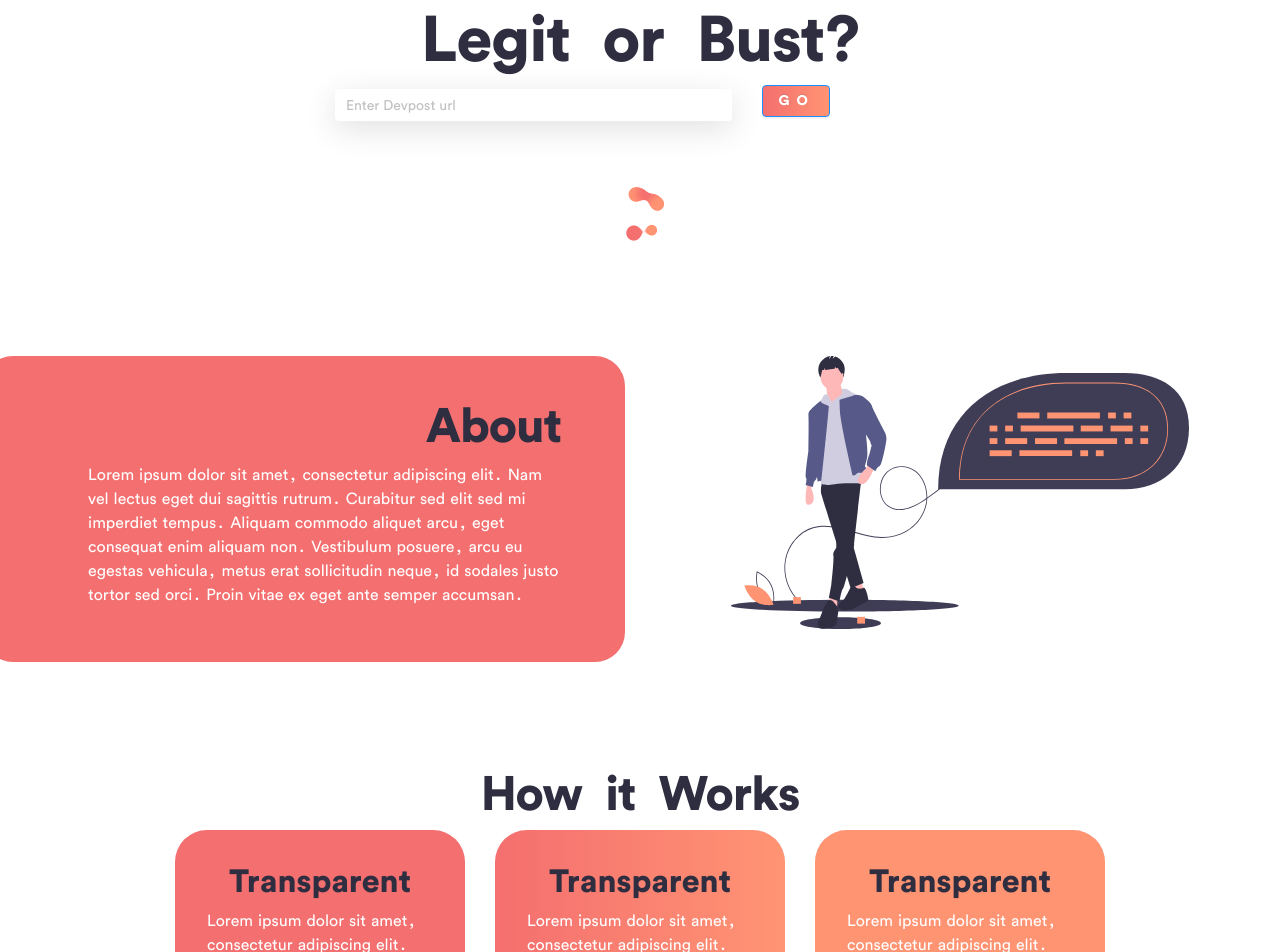
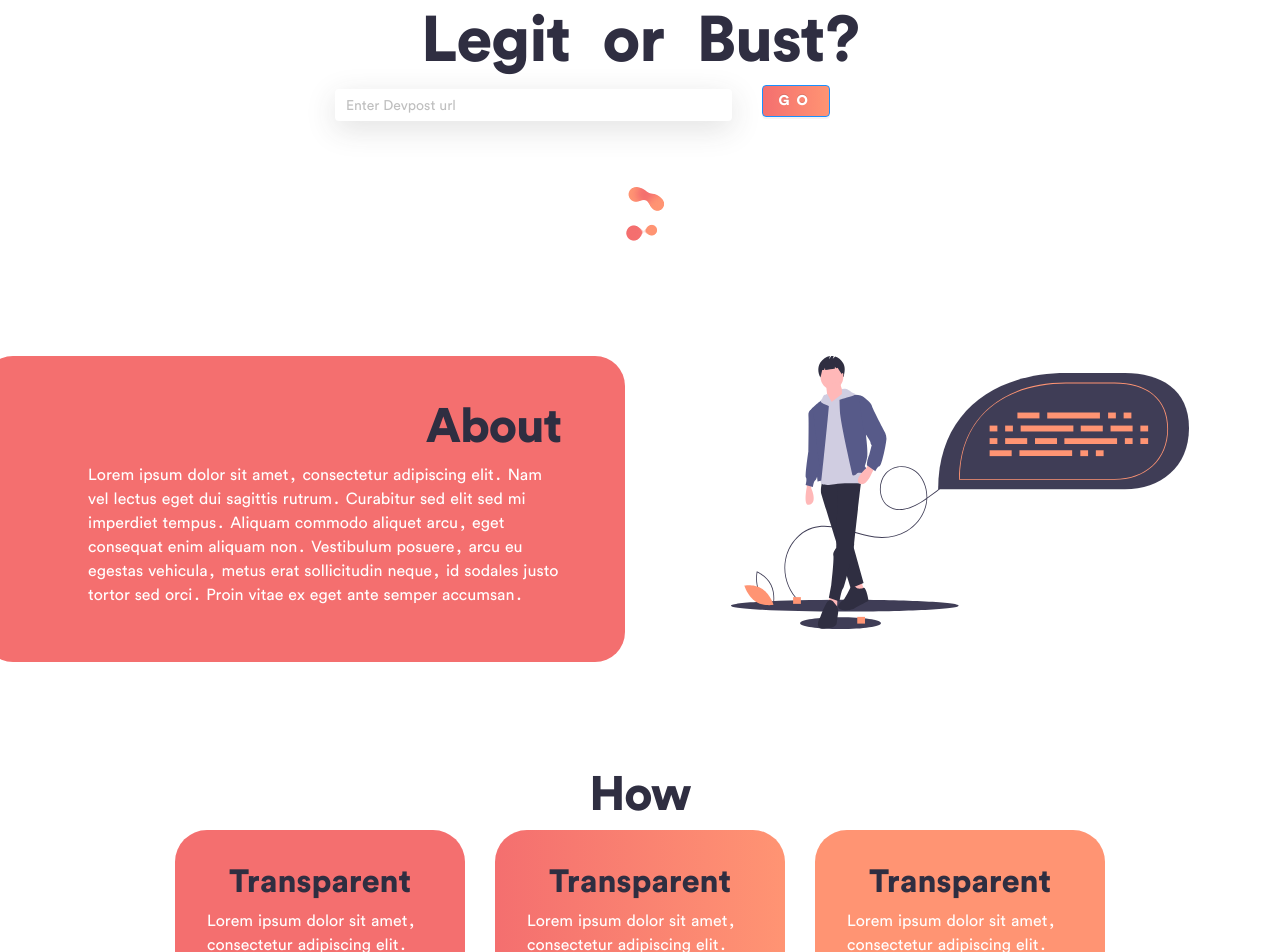
Before and after one commit to willshiao/CheaterBeater, a React (Create React App) app in the folder frontend/: page / in a window 1280 px wide. Shown: the top 952 px of the page. Built offline with nearby package versions, Linux system fonts and the light colour scheme.

Commit message:
Move static content into content file

```diff
--- a/frontend/src/components/Landing/About/About.js
+++ b/frontend/src/components/Landing/About/About.js
@@ -1,6 +1,9 @@
 import React from 'react';
 import './About.scss';
+import content from '../../../content';
 import cbImage from '../../../assets/imgs/cb-1.svg';
+
+const { about } = content;
 
 const About = () => {
   return (
@@ -9,8 +12,8 @@
         <div className="row justify-content-center">
           <div className="col-6">
             <div className="About__wrapper">
-              <h2 className="About__title">About</h2>
-              <p className="About__desc">Lorem ipsum dolor sit amet, consectetur adipiscing elit. Nam vel lectus eget dui sagittis rutrum. Curabitur sed elit sed mi imperdiet tempus. Aliquam commodo aliquet arcu, eget consequat enim aliquam non. Vestibulum posuere, arcu eu egestas vehicula, metus erat sollicitudin neque, id sodales justo tortor sed orci. Proin vitae ex eget ante semper accumsan.</p>
+              <h2 className="About__title">{about.title}</h2>
+              <p className="About__desc">{about.description}</p>
             </div>
           </div>
           <div className="col-6">
--- a/frontend/src/components/Landing/Challenges/Challenges.js
+++ b/frontend/src/components/Landing/Challenges/Challenges.js
@@ -1,6 +1,9 @@
 import React from 'react';
 import './Challenges.scss';
+import content from '../../../content';
 import cbImage from '../../../assets/imgs/cb-2.svg';
+
+const { challenges } = content;
 
 const Challenges = () => {
   return (
@@ -12,8 +15,8 @@
           </div>
           <div className="col-6">
             <div className="Challenges__wrapper">
-              <h2 className="Challenges__title">Challenges</h2>
-              <p className="Challenges__desc">Lorem ipsum dolor sit amet, consectetur adipiscing elit. Nam vel lectus eget dui sagittis rutrum. Curabitur sed elit sed mi imperdiet tempus. Aliquam commodo aliquet arcu, eget consequat enim aliquam non. Vestibulum posuere, arcu eu egestas vehicula, metus erat sollicitudin neque, id sodales justo tortor sed orci. Proin vitae ex eget ante semper accumsan.</p>
+              <h2 className="Challenges__title">{challenges.title}</h2>
+              <p className="Challenges__desc">{challenges.description}</p>
             </div>
           </div>
         </div>
--- a/frontend/src/components/Landing/Footer/Footer.js
+++ b/frontend/src/components/Landing/Footer/Footer.js
@@ -1,10 +1,13 @@
 import React from 'react';
 import './Footer.scss';
+import content from '../../../content';
+
+const { footer } = content;
 
 const Footer = () => {
   return (
     <section className="Footer">
-      <p className="Footer__desc">Made with 🐍 at LA Hacks 2020</p>
+      <p className="Footer__desc">{footer.description}</p>
     </section>
   )
 }
--- a/frontend/src/components/Landing/How/How.js
+++ b/frontend/src/components/Landing/How/How.js
@@ -1,28 +1,31 @@
 import React from 'react';
 import './How.scss';
+import content from '../../../content';
+
+const { how } = content;
 
 const How = () => {
   return(
     <section className="How">
       <div className="container-fluid">
-        <h2 className="How__title">How it Works</h2>
+        <h2 className="How__title">{how.title}</h2>
         <div className="row justify-content-center">
           <div className="col-3">
             <div className="How__wrapper How__first">
-              <h2 className="How__subtitle">Transparent</h2>
-              <p className="How__desc">Lorem ipsum dolor sit amet, consectetur adipiscing elit. Nam vel lectus eget dui sagittis rutrum. Curabitur sed elit sed mi imperdiet tempus. Aliquam commodo aliquet arcu, eget consequat enim aliquam non. Vestibulum posuere, arcu eu egestas vehicula, metus erat sollicitudin neque, id sodales justo tortor sed orci.</p>
+              <h2 className="How__subtitle">{how.firstSubtitle}</h2>
+              <p className="How__desc">{how.firstDescription}</p>
             </div>
           </div>
           <div className="col-3">
             <div className="How__wrapper How__second">
-              <h2 className="How__subtitle">Transparent</h2>
-              <p className="How__desc">Lorem ipsum dolor sit amet, consectetur adipiscing elit. Nam vel lectus eget dui sagittis rutrum. Curabitur sed elit sed mi imperdiet tempus. Aliquam commodo aliquet arcu, eget consequat enim aliquam non. Vestibulum posuere, arcu eu egestas vehicula, metus erat sollicitudin neque, id sodales justo tortor sed orci.</p>
+              <h2 className="How__subtitle">{how.secondSubtitle}</h2>
+              <p className="How__desc">{how.secondDescription}</p>
             </div>
           </div>
           <div className="col-3">
             <div className="How__wrapper How__third">
-              <h2 className="How__subtitle">Transparent</h2>
-              <p className="How__desc">Lorem ipsum dolor sit amet, consectetur adipiscing elit. Nam vel lectus eget dui sagittis rutrum. Curabitur sed elit sed mi imperdiet tempus. Aliquam commodo aliquet arcu, eget consequat enim aliquam non. Vestibulum posuere, arcu eu egestas vehicula, metus erat sollicitudin neque, id sodales justo tortor sed orci.</p>
+              <h2 className="How__subtitle">{how.thirdSubtitle}</h2>
+              <p className="How__desc">{how.thirdDescription}</p>
             </div>
           </div>
         </div>
--- a/frontend/src/components/Landing/Search/Search.js
+++ b/frontend/src/components/Landing/Search/Search.js
@@ -1,10 +1,12 @@
 import React, { Component } from 'react';
 import './Search.scss';
+import content from '../../../content';
 import { Input, Button, Form } from 'antd';
 import { BASE_URL } from '../../../shared/constants';
 import axios from 'axios';
 import spinner from '../../../assets/imgs/spinner.svg';
 
+const { search } = content;
 const { Item } = Form;
 
 class Search extends Component {
@@ -31,7 +33,7 @@
       <section className="Search">
         <div className="container-fluid">
           <div className="row justify-content-center">
-            <h1 className="Search__title">Legit or Bust?</h1>
+            <h1 className="Search__title">{search.title}</h1>
           </div>
           <Form onFinish={this.handleFinish}>
             <div className="row justify-content-center">
@@ -49,7 +51,7 @@
                   htmlType="submit"
                   className="Search__submit"
                 >
-                  GO
+                  {search.submit}
                 </Button>
               </div>
             </div>
--- /dev/null
+++ b/frontend/src/content.js
@@ -0,0 +1,28 @@
+const content = {
+  search: {
+    title: "Legit or Bust?",
+    submit: "GO"
+  },
+  about: {
+    title: "About",
+    description: "Lorem ipsum dolor sit amet, consectetur adipiscing elit. Nam vel lectus eget dui sagittis rutrum. Curabitur sed elit sed mi imperdiet tempus. Aliquam commodo aliquet arcu, eget consequat enim aliquam non. Vestibulum posuere, arcu eu egestas vehicula, metus erat sollicitudin neque, id sodales justo tortor sed orci. Proin vitae ex eget ante semper accumsan."
+  },
+  how: {
+    title: "How",
+    firstSubtitle: "Transparent",
+    secondSubtitle: "Transparent",
+    thirdSubtitle: "Transparent",
+    firstDescription: "Lorem ipsum dolor sit amet, consectetur adipiscing elit. Nam vel lectus eget dui sagittis rutrum. Curabitur sed elit sed mi imperdiet tempus. Aliquam commodo aliquet arcu, eget consequat enim aliquam non. Vestibulum posuere, arcu eu egestas vehicula, metus erat sollicitudin neque, id sodales justo tortor sed orci.",
+    secondDescription: "Lorem ipsum dolor sit amet, consectetur adipiscing elit. Nam vel lectus eget dui sagittis rutrum. Curabitur sed elit sed mi imperdiet tempus. Aliquam commodo aliquet arcu, eget consequat enim aliquam non. Vestibulum posuere, arcu eu egestas vehicula, metus erat sollicitudin neque, id sodales justo tortor sed orci.",
+    thirdDescription: "Lorem ipsum dolor sit amet, consectetur adipiscing elit. Nam vel lectus eget dui sagittis rutrum. Curabitur sed elit sed mi imperdiet tempus. Aliquam commodo aliquet arcu, eget consequat enim aliquam non. Vestibulum posuere, arcu eu egestas vehicula, metus erat sollicitudin neque, id sodales justo tortor sed orci.",
+  },
+  challenges: {
+    title: "Challenges",
+    description: "Lorem ipsum dolor sit amet, consectetur adipiscing elit. Nam vel lectus eget dui sagittis rutrum. Curabitur sed elit sed mi imperdiet tempus. Aliquam commodo aliquet arcu, eget consequat enim aliquam non. Vestibulum posuere, arcu eu egestas vehicula, metus erat sollicitudin neque, id sodales justo tortor sed orci. Proin vitae ex eget ante semper accumsan."
+  },
+  footer: {
+    description: "Made with 🐍 at LA Hacks 2020"
+  }
+};
+
+export default content;
```
Also changed, not shown: frontend/src/components/Landing/Nav/Nav.js (added, +10 -0 lines), frontend/src/components/Landing/Nav/Nav.scss (added), 1 other file (tests, documents, lock files or other folders).
